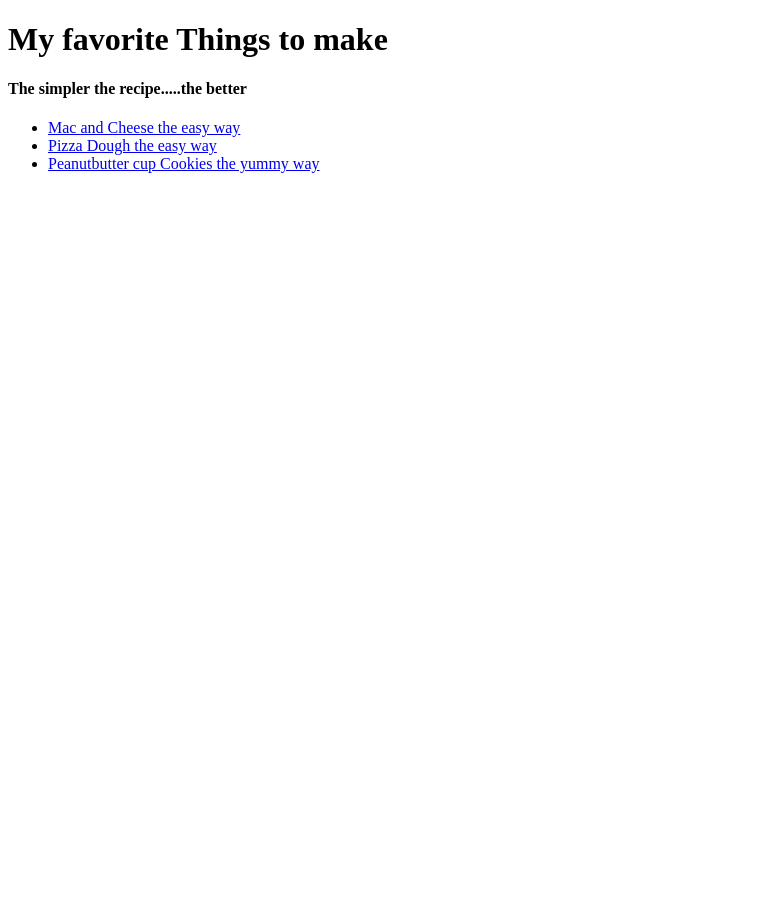
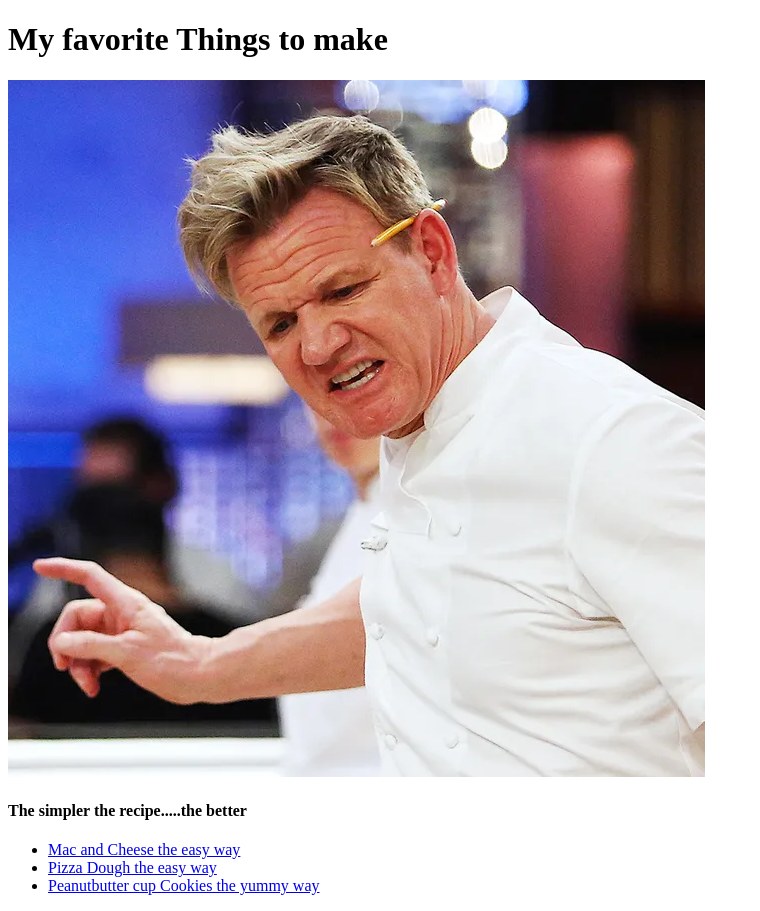
Before and after one commit to stevelardog/odin-recipes, a plain HTML site: page index.html in a window 1280 px wide. Shown: the whole page, without its empty margins (0-760 px from the left). Before the commit the page ends 800 px from the top, so only its background shows below. Drawn offline with Linux system fonts and the light colour scheme.

Commit message:
cant leave out Gordon

```diff
--- a/index.html
+++ b/index.html
@@ -8,6 +8,7 @@
 </head>
 <body>
     <h1><strong>My favorite Things to make</strong></h1>
+    <img src="pics/gordon.png">
     <h4>The simpler the recipe.....the better</h4>
     <ul>
         <li><a href = "recipes/macandcheese.html">Mac and Cheese the easy way</a></li>
```
Also changed, not shown: pics/gordon.png (added).
